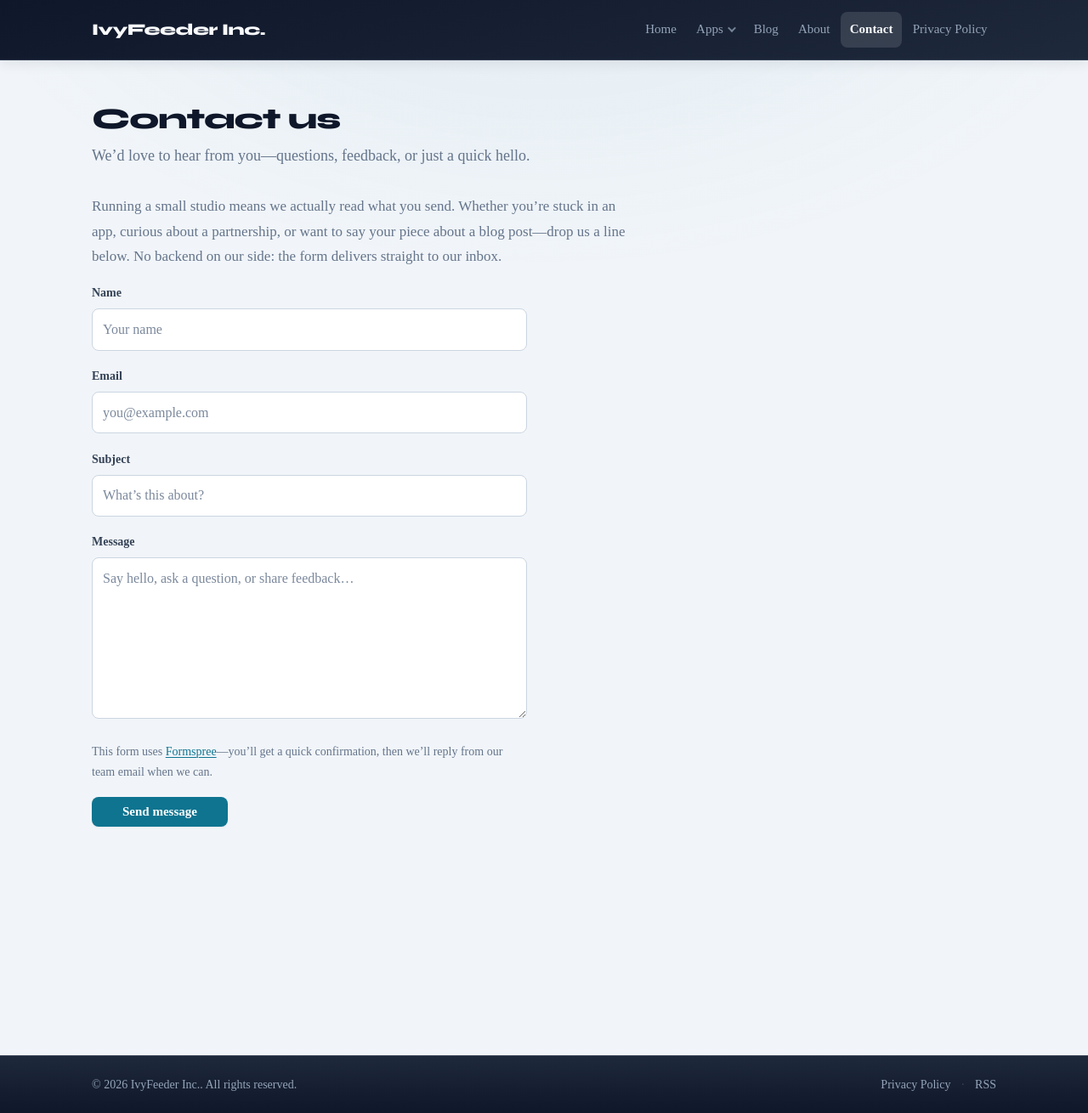
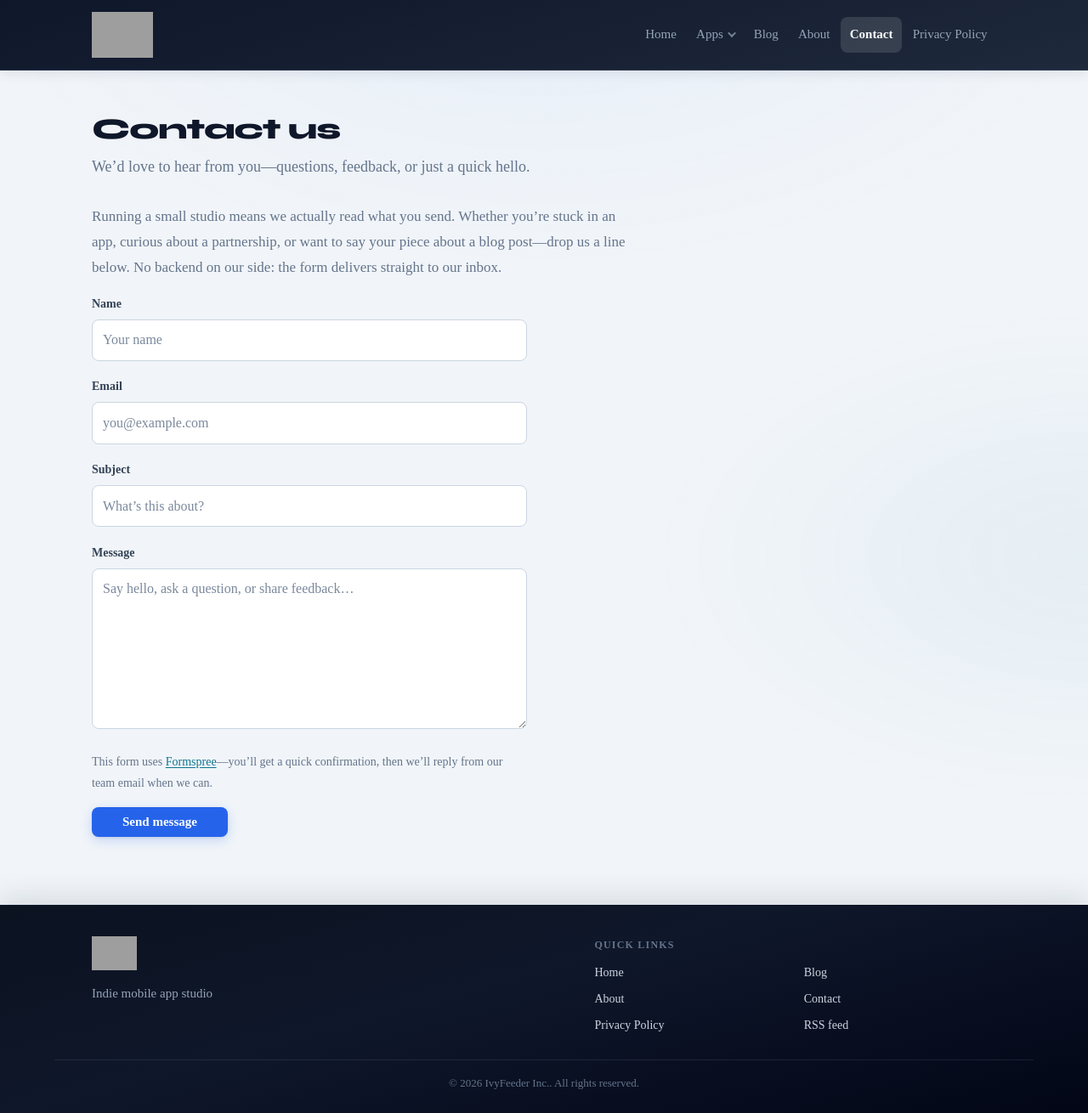
Before and after one commit to jason238/ivyfeeder, a Jekyll site: the page built from contact/index.html, in a window 1280 px wide and 1310 px high. Shown: the whole window at 85% size. Built offline with Jekyll 4.4.1, drawn with Linux system fonts in a browser that asks for light colours; grey boxes are pictures that could not be loaded.

Commit message:
Logo Added

```diff
--- a/_includes/footer.html
+++ b/_includes/footer.html
@@ -1,10 +1,24 @@
 <footer class="site-footer">
   <div class="site-footer__inner">
+    <div class="site-footer__brand">
+      <a class="site-footer__logo" href="{{ '/' | relative_url }}">
+        <img class="site-logo__img site-logo__img--footer" src="{{ '/assets/images/logo.png' | relative_url }}" alt="IvyFeeder Inc." width="240" height="48" loading="lazy" decoding="async" />
+      </a>
+      <p class="site-footer__tagline">{{ site.tagline | default: 'Indie mobile app studio' }}</p>
+    </div>
+    <nav class="site-footer__nav" aria-label="Footer">
+      <p class="site-footer__nav-heading">Quick links</p>
+      <ul class="site-footer__list">
+        <li><a href="{{ '/' | relative_url }}">Home</a></li>
+        <li><a href="{{ '/blog/' | relative_url }}">Blog</a></li>
+        <li><a href="{{ '/about/' | relative_url }}">About</a></li>
+        <li><a href="{{ '/contact/' | relative_url }}">Contact</a></li>
+        <li><a href="{{ '/privacy-policy/' | relative_url }}">Privacy Policy</a></li>
+        <li><a href="{{ '/feed.xml' | relative_url }}">RSS feed</a></li>
+      </ul>
+    </nav>
+  </div>
+  <div class="site-footer__bottom">
     <p class="site-footer__copy">&copy; {{ 'now' | date: '%Y' }} {{ site.title }}. All rights reserved.</p>
-    <p class="site-footer__links">
-      <a href="{{ '/privacy-policy/' | relative_url }}">Privacy Policy</a>
-      <span class="site-footer__sep" aria-hidden="true">·</span>
-      <a href="{{ '/feed.xml' | relative_url }}">RSS</a>
-    </p>
   </div>
 </footer>
--- a/_includes/header.html
+++ b/_includes/header.html
@@ -1,6 +1,8 @@
 <header class="site-header">
   <div class="site-header__inner">
-    <a class="site-logo" href="{{ '/' | relative_url }}">{{ site.title }}</a>
+    <a class="site-logo" href="{{ '/' | relative_url }}">
+      <img class="site-logo__img site-logo__img--header" src="{{ '/assets/images/logo.png' | relative_url }}" alt="IvyFeeder Inc." width="280" height="56" decoding="async" />
+    </a>
     <nav class="site-nav" aria-label="Primary">
       <ul class="site-nav__list">
         <li class="site-nav__item">
--- a/assets/css/main.scss
+++ b/assets/css/main.scss
@@ -22,6 +22,13 @@ $font-body: "Source Sans 3", "Segoe UI", sans-serif;
   --color-accent: #0e7490;
   --color-accent-hover: #0f766e;
   --color-accent-soft: rgba(14, 116, 144, 0.14);
+  /* Vibrant tech blue — primary CTAs, labels (used sparingly) */
+  --color-vibrant: #2563eb;
+  --color-vibrant-hover: #1d4ed8;
+  --color-vibrant-soft: rgba(37, 99, 235, 0.12);
+  --color-vibrant-ring: rgba(37, 99, 235, 0.35);
+  /* Section stripes (off-white / cool grey) */
+  --color-section-band: #e8edf3;
   --color-warm: #c2410c;
   --color-warm-soft: rgba(194, 65, 12, 0.12);
   --color-header-text: #f8fafc;
@@ -64,8 +71,10 @@ body.site {
   color: var(--color-ink);
   -webkit-font-smoothing: antialiased;
   -moz-osx-font-smoothing: grayscale;
+  overflow-x: clip;
   background-color: var(--color-bg);
-  background-image: radial-gradient(ellipse 110% 70% at 50% -12%, rgba(14, 116, 144, 0.08), transparent 52%);
+  background-image: radial-gradient(ellipse 110% 70% at 50% -12%, rgba(37, 99, 235, 0.06), transparent 52%),
+    radial-gradient(ellipse 90% 50% at 100% 50%, rgba(14, 116, 144, 0.05), transparent 45%);
 }
 
 // Single subtle gradient for depth (teal tint, not purple)
@@ -85,7 +94,7 @@ h4 {
   left: -9999px;
   z-index: 1000;
   padding: 0.6rem 1rem;
-  background: var(--color-accent);
+  background: var(--color-vibrant);
   color: #fff;
   font-family: var(--font-body);
   font-weight: 600;
@@ -122,16 +131,15 @@ h4 {
 }
 
 .site-logo {
-  font-family: var(--font-display);
-  font-weight: 800;
-  font-size: 1.2rem;
-  letter-spacing: -0.03em;
-  color: var(--color-header-text);
+  display: inline-flex;
+  align-items: center;
   text-decoration: none;
-  line-height: 1.1;
-
-  &:hover {
-    color: #5eead4;
+  line-height: 0;
+  flex-shrink: 0;
+  border-radius: var(--radius-sm);
+
+  &:hover .site-logo__img {
+    opacity: 0.94;
   }
 
   &:focus-visible {
@@ -139,6 +147,19 @@ h4 {
     outline-offset: 4px;
     border-radius: var(--radius-sm);
   }
+}
+
+/* Black raster backgrounds: lighten blends black onto the bar; export a transparent PNG for pixel-perfect control */
+.site-logo__img {
+  display: block;
+  width: auto;
+  object-fit: contain;
+}
+
+.site-logo__img--header {
+  height: 54px;
+  max-width: min(100%, 340px);
+  mix-blend-mode: lighten;
 }
 
 .site-nav {
@@ -285,11 +306,25 @@ h4 {
 @media (max-width: 52rem) {
   .site-header__inner {
     flex-direction: column;
-    align-items: stretch;
+    align-items: center;
+    text-align: center;
+  }
+
+  .site-logo {
+    align-self: center;
+  }
+
+  .site-logo__img--header {
+    height: 48px;
+    max-width: min(100%, 300px);
+  }
+
+  .site-nav {
+    width: 100%;
   }
 
   .site-nav__list {
-    justify-content: flex-start;
+    justify-content: center;
     gap: 0.35rem;
   }
 
@@ -319,41 +354,101 @@ h4 {
 .site-footer {
   flex-shrink: 0;
   margin-top: auto;
-  border-top: 1px solid rgba(148, 163, 184, 0.35);
-  background: linear-gradient(180deg, var(--color-navy-soft) 0%, var(--color-navy) 100%);
+  border-top: 1px solid rgba(15, 23, 42, 0.5);
+  background: linear-gradient(165deg, #0b1220 0%, var(--color-navy) 42%, #020617 100%);
   color: var(--color-header-muted);
+  box-shadow: 0 -8px 32px rgba(15, 23, 42, 0.12);
 }
 
 .site-footer__inner {
   max-width: var(--layout-max);
   margin: 0 auto;
-  padding: 1.35rem var(--space-page);
-  display: flex;
-  flex-wrap: wrap;
-  gap: 0.75rem 1.5rem;
-  justify-content: space-between;
+  padding: 2.25rem var(--space-page) 1.75rem;
+  display: grid;
+  grid-template-columns: minmax(0, 1.15fr) minmax(0, 1fr);
+  gap: 2rem 3rem;
+  align-items: start;
+  font-size: 0.875rem;
+}
+
+@media (max-width: 40rem) {
+  .site-footer__inner {
+    grid-template-columns: 1fr;
+    gap: 1.75rem;
+  }
+}
+
+.site-footer__brand {
+  min-width: 0;
+}
+
+.site-footer__logo {
+  display: inline-flex;
   align-items: center;
-  font-size: 0.875rem;
-  color: var(--color-muted);
-}
-
-.site-footer__copy {
-  margin: 0;
-  font-family: var(--font-body);
+  text-decoration: none;
+  line-height: 0;
+
+  &:hover .site-logo__img {
+    opacity: 0.94;
+  }
+
+  &:focus-visible {
+    outline: 2px solid #5eead4;
+    outline-offset: 4px;
+    border-radius: var(--radius-sm);
+  }
+}
+
+.site-logo__img--footer {
+  height: 40px;
+  max-width: min(100%, 280px);
+  mix-blend-mode: lighten;
+}
+
+@media (max-width: 40rem) {
+  .site-logo__img--footer {
+    height: 36px;
+    max-width: min(100%, 260px);
+  }
+}
+
+.site-footer__tagline {
+  margin: 0.5rem 0 0;
+  max-width: 22rem;
+  line-height: 1.55;
   color: var(--color-header-muted);
-}
-
-.site-footer__links {
-  margin: 0;
-  display: flex;
-  flex-wrap: wrap;
-  align-items: center;
-  gap: 0.5rem 0.75rem;
-
-  a {
-    color: var(--color-header-muted);
+  font-size: 0.9375rem;
+}
+
+.site-footer__nav-heading {
+  margin: 0 0 0.65rem;
+  font-size: 0.75rem;
+  font-weight: 700;
+  letter-spacing: 0.1em;
+  text-transform: uppercase;
+  color: #64748b;
+}
+
+.site-footer__list {
+  list-style: none;
+  margin: 0;
+  padding: 0;
+  display: grid;
+  grid-template-columns: repeat(2, minmax(0, 1fr));
+  gap: 0.45rem 1.25rem;
+}
+
+@media (max-width: 40rem) {
+  .site-footer__list {
+    grid-template-columns: 1fr;
+  }
+}
+
+.site-footer__list a {
+  color: #cbd5e1;
   font-weight: 500;
   text-decoration: none;
+  transition: color 0.15s ease;
 
   &:hover {
     color: #5eead4;
@@ -365,10 +460,20 @@ h4 {
     border-radius: 2px;
   }
 }
-}
-
-.site-footer__sep {
-  opacity: 0.45;
+
+.site-footer__bottom {
+  max-width: var(--layout-max);
+  margin: 0 auto;
+  padding: 1rem var(--space-page) 1.5rem;
+  border-top: 1px solid rgba(148, 163, 184, 0.15);
+}
+
+.site-footer__copy {
+  margin: 0;
+  font-family: var(--font-body);
+  font-size: 0.8125rem;
+  color: #64748b;
+  text-align: center;
 }
 
 // ——— Home ———
@@ -378,12 +483,61 @@ h4 {
   gap: clamp(2.5rem, 6vw, 4rem);
 }
 
+/* Full-bleed stripes: Featured + Latest (every other content block); CTA finishes on the page canvas */
+.home > .home-featured,
+.home > .home-latest {
+  position: relative;
+  margin-inline: calc(50% - 50vw);
+  width: 100vw;
+  max-width: 100vw;
+  padding-inline: calc(50vw - 50% + var(--space-page));
+  padding-top: clamp(1.75rem, 4vw, 2.75rem);
+  padding-bottom: clamp(1.75rem, 4vw, 2.75rem);
+  background: var(--color-section-band);
+  border-block: 1px solid rgba(15, 23, 42, 0.06);
+  box-shadow: inset 0 1px 0 rgba(255, 255, 255, 0.5);
+}
+
 .home-hero {
-  padding: clamp(1.5rem, 4vw, 2.5rem) 0 clamp(0.5rem, 2vw, 1rem);
+  position: relative;
+  isolation: isolate;
+  margin-inline: calc(50% - 50vw);
+  width: 100vw;
+  max-width: 100vw;
+  padding-inline: calc(50vw - 50% + var(--space-page));
+  padding-top: clamp(1.75rem, 5vw, 3rem);
+  padding-bottom: clamp(1.25rem, 4vw, 2rem);
   border-bottom: 1px solid var(--color-border);
+  overflow: hidden;
+  background: linear-gradient(155deg, #fafbfc 0%, #f1f5f9 45%, #e8f0fe 100%);
+}
+
+.home-hero::before {
+  content: "";
+  position: absolute;
+  inset: 0;
+  background-image: linear-gradient(rgba(15, 23, 42, 0.045) 1px, transparent 1px),
+    linear-gradient(90deg, rgba(15, 23, 42, 0.045) 1px, transparent 1px);
+  background-size: 32px 32px;
+  background-position: -1px -1px;
+  mask-image: linear-gradient(180deg, rgba(0, 0, 0, 0.65) 0%, rgba(0, 0, 0, 0.18) 50%, transparent 100%);
+  pointer-events: none;
+  z-index: 0;
+}
+
+.home-hero::after {
+  content: "";
+  position: absolute;
+  inset: 0;
+  background: radial-gradient(ellipse 85% 60% at 88% 8%, rgba(37, 99, 235, 0.11), transparent 58%),
+    radial-gradient(ellipse 70% 55% at 5% 92%, rgba(14, 116, 144, 0.09), transparent 55%);
+  pointer-events: none;
+  z-index: 0;
 }
 
 .home-hero__inner {
+  position: relative;
+  z-index: 1;
   max-width: 40rem;
 }
 
@@ -394,7 +548,7 @@ h4 {
   font-weight: 600;
   letter-spacing: 0.12em;
   text-transform: uppercase;
-  color: var(--color-accent);
+  color: var(--color-vibrant);
 }
 
 .home-hero__title {
@@ -404,6 +558,7 @@ h4 {
   letter-spacing: -0.04em;
   line-height: 1.1;
   color: var(--color-navy);
+  text-shadow: 0 1px 0 rgba(255, 255, 255, 0.85), 0 20px 50px rgba(37, 99, 235, 0.1);
 }
 
 .home-hero__lead {
@@ -459,7 +614,7 @@ h4 {
 .app-tile:hover {
   border-color: var(--color-border-strong);
   box-shadow: 0 16px 48px -12px rgba(15, 23, 42, 0.16), 0 6px 16px -6px rgba(15, 23, 42, 0.1);
-  transform: translateY(-3px);
+  transform: translateY(-5px);
 }
 
 .app-tile__icon {
@@ -475,7 +630,7 @@ h4 {
 }
 
 .app-tile:nth-child(1) .app-tile__icon {
-  color: var(--color-accent);
+  color: var(--color-vibrant);
 }
 
 .app-tile:nth-child(2) .app-tile__icon {
@@ -521,33 +676,35 @@ h4 {
 }
 
 .btn--primary {
-  background: var(--color-accent);
+  background: var(--color-vibrant);
   color: #fff;
-  box-shadow: var(--shadow-sm);
-
-  &:hover {
-    background: var(--color-accent-hover);
+  box-shadow: 0 1px 2px rgba(15, 23, 42, 0.08), 0 4px 14px rgba(37, 99, 235, 0.22);
+
+  &:hover {
+    background: var(--color-vibrant-hover);
     color: #fff;
+    box-shadow: 0 2px 4px rgba(15, 23, 42, 0.1), 0 8px 20px rgba(37, 99, 235, 0.28);
   }
 
   &:focus-visible {
-    outline: 2px solid #5eead4;
+    outline: 2px solid var(--color-vibrant);
     outline-offset: 3px;
+    box-shadow: 0 0 0 4px var(--color-vibrant-soft);
   }
 }
 
 .btn--ghost {
   background: transparent;
-  color: var(--color-accent);
+  color: var(--color-vibrant);
   border-color: var(--color-border-strong);
 
   &:hover {
-    background: var(--color-accent-soft);
-    border-color: var(--color-accent);
+    background: var(--color-vibrant-soft);
+    border-color: var(--color-vibrant);
   }
 
   &:focus-visible {
-    outline: 2px solid #5eead4;
+    outline: 2px solid var(--color-vibrant);
     outline-offset: 3px;
   }
 }
@@ -605,11 +762,11 @@ h4 {
   text-decoration: none;
 
   &:hover {
-    color: var(--color-accent);
+    color: var(--color-vibrant);
   }
 
   &:focus-visible {
-    outline: 2px solid var(--color-accent);
+    outline: 2px solid var(--color-vibrant);
     outline-offset: 3px;
     border-radius: var(--radius-sm);
   }
@@ -634,15 +791,16 @@ h4 {
   font-family: var(--font-body);
   font-size: 0.9375rem;
   font-weight: 600;
-  color: var(--color-accent);
+  color: var(--color-vibrant);
   text-decoration: none;
 
   &:hover {
     text-decoration: underline;
+    color: var(--color-vibrant-hover);
   }
 
   &:focus-visible {
-    outline: 2px solid var(--color-warm);
+    outline: 2px solid var(--color-vibrant);
     outline-offset: 2px;
     border-radius: 2px;
   }
@@ -1405,9 +1563,10 @@ h4 {
   font-weight: 700;
   letter-spacing: 0.04em;
   text-transform: uppercase;
-  color: var(--color-accent);
-  background: var(--color-accent-soft);
+  color: var(--color-vibrant);
+  background: var(--color-vibrant-soft);
   border-radius: 999px;
+  border: 1px solid rgba(37, 99, 235, 0.18);
 }
 
 .blog-index__post-title {
```
Lines whose indentation alone changed are shown as unchanged.
